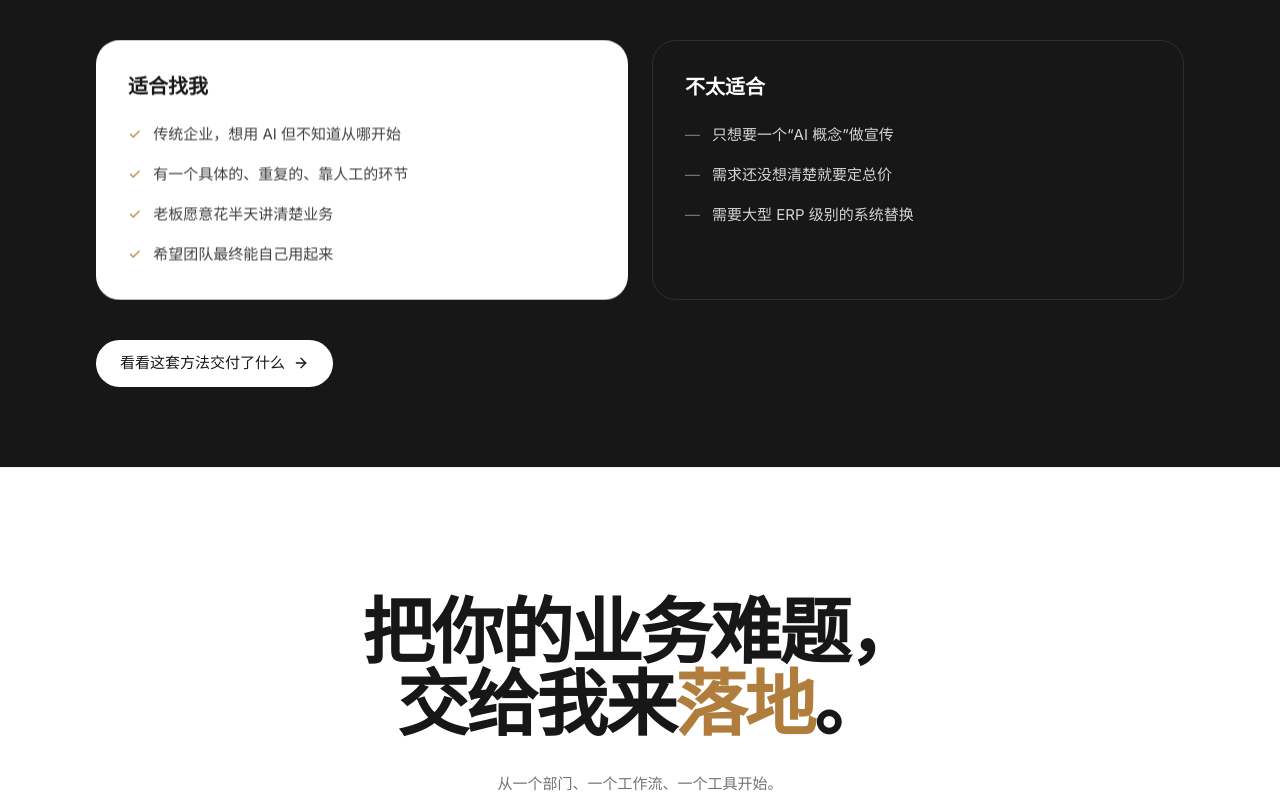
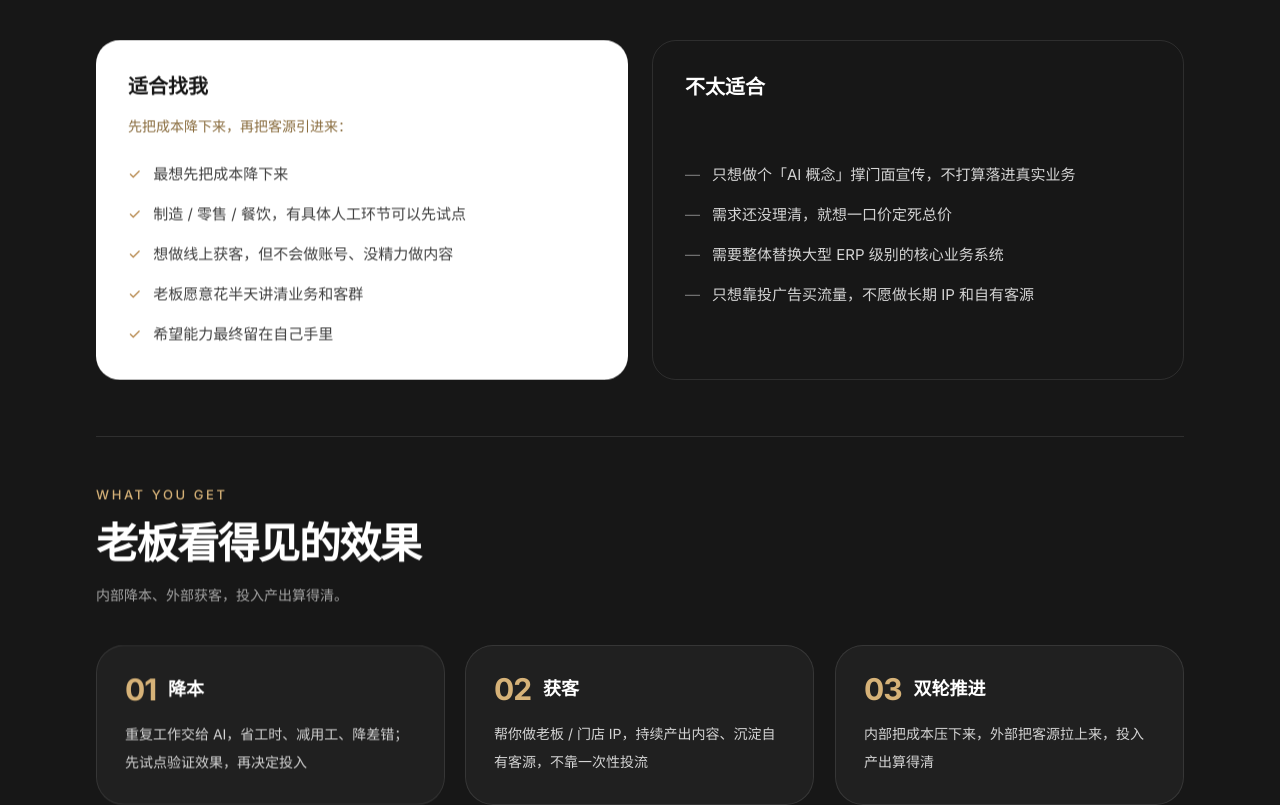
Before and after one commit to calvinmx1999/maomao-site, a React (Vite) app: page /method in a window 1280 px wide. Shown: the part 1160-1965 px from the top of the page. Built offline with nearby package versions, Linux system fonts and the light colour scheme.

Commit message:
更新工作方法页：适合找我 / 不太适合 新文案，新增「老板看得见的效果」

```diff
--- a/src/pages/Method.tsx
+++ b/src/pages/Method.tsx
@@ -20,8 +20,33 @@ const RULES = [
 ];
 
 const FIT = [
-  { t: "适合找我", items: ["传统企业，想用 AI 但不知道从哪开始", "有一个具体的、重复的、靠人工的环节", "老板愿意花半天讲清楚业务", "希望团队最终能自己用起来"] },
-  { t: "不太适合", items: ["只想要一个“AI 概念”做宣传", "需求还没想清楚就要定总价", "需要大型 ERP 级别的系统替换"] },
+  {
+    t: "适合找我",
+    lead: "先把成本降下来，再把客源引进来：",
+    items: [
+      "最想先把成本降下来",
+      "制造 / 零售 / 餐饮，有具体人工环节可以先试点",
+      "想做线上获客，但不会做账号、没精力做内容",
+      "老板愿意花半天讲清业务和客群",
+      "希望能力最终留在自己手里",
+    ],
+  },
+  {
+    t: "不太适合",
+    lead: "",
+    items: [
+      "只想做个「AI 概念」撑门面宣传，不打算落进真实业务",
+      "需求还没理清，就想一口价定死总价",
+      "需要整体替换大型 ERP 级别的核心业务系统",
+      "只想靠投广告买流量，不愿做长期 IP 和自有客源",
+    ],
+  },
+];
+
+const EFFECTS = [
+  { no: "01", label: "降本", desc: "重复工作交给 AI，省工时、减用工、降差错；先试点验证效果，再决定投入" },
+  { no: "02", label: "获客", desc: "帮你做老板 / 门店 IP，持续产出内容、沉淀自有客源，不靠一次性投流" },
+  { no: "03", label: "双轮推进", desc: "内部把成本压下来，外部把客源拉上来，投入产出算得清" },
 ];
 
 export default function Method() {
@@ -68,20 +93,52 @@ export default function Method() {
       </section>
 
       <section className="bg-neutral-900 py-16 md:py-20">
-        <div className="mx-auto grid max-w-6xl gap-6 px-5 md:grid-cols-2 md:px-8">
+        <div className="mx-auto max-w-6xl px-5 md:px-8">
+          <div className="grid gap-6 md:grid-cols-2">
             {FIT.map((f, i) => (
               <Reveal key={f.t} delay={i * 80}>
-              <div className={`h-full rounded-3xl p-8 ${i === 0 ? "bg-white" : "border border-white/10"}`}>
+                <div className={`flex h-full flex-col rounded-3xl p-8 ${i === 0 ? "bg-white" : "border border-white/10"}`}>
                   <h3 className={`text-xl font-semibold ${i === 0 ? "text-neutral-900" : "text-white"}`}>{f.t}</h3>
-                <ul className="mt-5 space-y-3">
-                  {f.items.map((x) => <li key={x} className={`flex gap-3 text-[15px] leading-7 ${i === 0 ? "text-neutral-700" : "text-neutral-300"}`}><span className={i === 0 ? "text-[#b07d3c]" : "text-neutral-500"}>{i === 0 ? "✓" : "—"}</span>{x}</li>)}
+                  {/* 导语区固定高度：两张卡的第一条列表项从同一水平线开始 */}
+                  <div className="mt-3 min-h-[2rem]">
+                    {f.lead && <p className="text-[14px] font-medium leading-7 text-[#8a6d3f]">{f.lead}</p>}
+                  </div>
+                  <ul className="mt-4 space-y-3">
+                    {f.items.map((x) => (
+                      <li key={x} className={`flex gap-3 text-[15px] leading-7 ${i === 0 ? "text-neutral-700" : "text-neutral-300"}`}>
+                        <span className={i === 0 ? "text-[#b07d3c]" : "text-neutral-500"}>{i === 0 ? "✓" : "—"}</span>{x}
+                      </li>
+                    ))}
                   </ul>
                 </div>
               </Reveal>
             ))}
           </div>
-        <div className="mx-auto mt-10 max-w-6xl px-5 md:px-8">
+
+          <div className="mt-14 border-t border-white/10 pt-12">
+            <Reveal>
+              <p className="text-[13px] font-medium uppercase tracking-[0.2em] text-[#d6b278]">What You Get</p>
+              <h2 className="font-display mt-3 text-[32px] leading-tight text-white md:text-[42px]">老板看得见的效果</h2>
+              <p className="mt-3 text-[14px] leading-7 text-neutral-400">内部降本、外部获客，投入产出算得清。</p>
+            </Reveal>
+            <div className="mt-9 grid gap-5 md:grid-cols-3">
+              {EFFECTS.map((e, i) => (
+                <Reveal key={e.label} delay={i * 70}>
+                  <div className="flex h-full flex-col rounded-[28px] border border-white/10 bg-white/[0.04] p-7">
+                    <div className="flex items-center gap-3">
+                      <span className="font-display text-3xl leading-none text-[#d6b278]">{e.no}</span>
+                      <h3 className="text-lg font-semibold text-white">{e.label}</h3>
+                    </div>
+                    <p className="mt-4 flex-1 text-[14px] leading-7 text-neutral-300">{e.desc}</p>
+                  </div>
+                </Reveal>
+              ))}
+            </div>
+          </div>
+
+          <div className="mt-12">
             <Link to="/work/fde" className="group inline-flex items-center gap-2 rounded-full bg-white px-6 py-3 text-[15px] font-medium text-neutral-900">看看这套方法交付了什么 <ArrowRight className="h-4 w-4 transition-transform group-hover:translate-x-1" /></Link>
+          </div>
         </div>
       </section>
     </>
```
Lines whose indentation alone changed are shown as unchanged.
